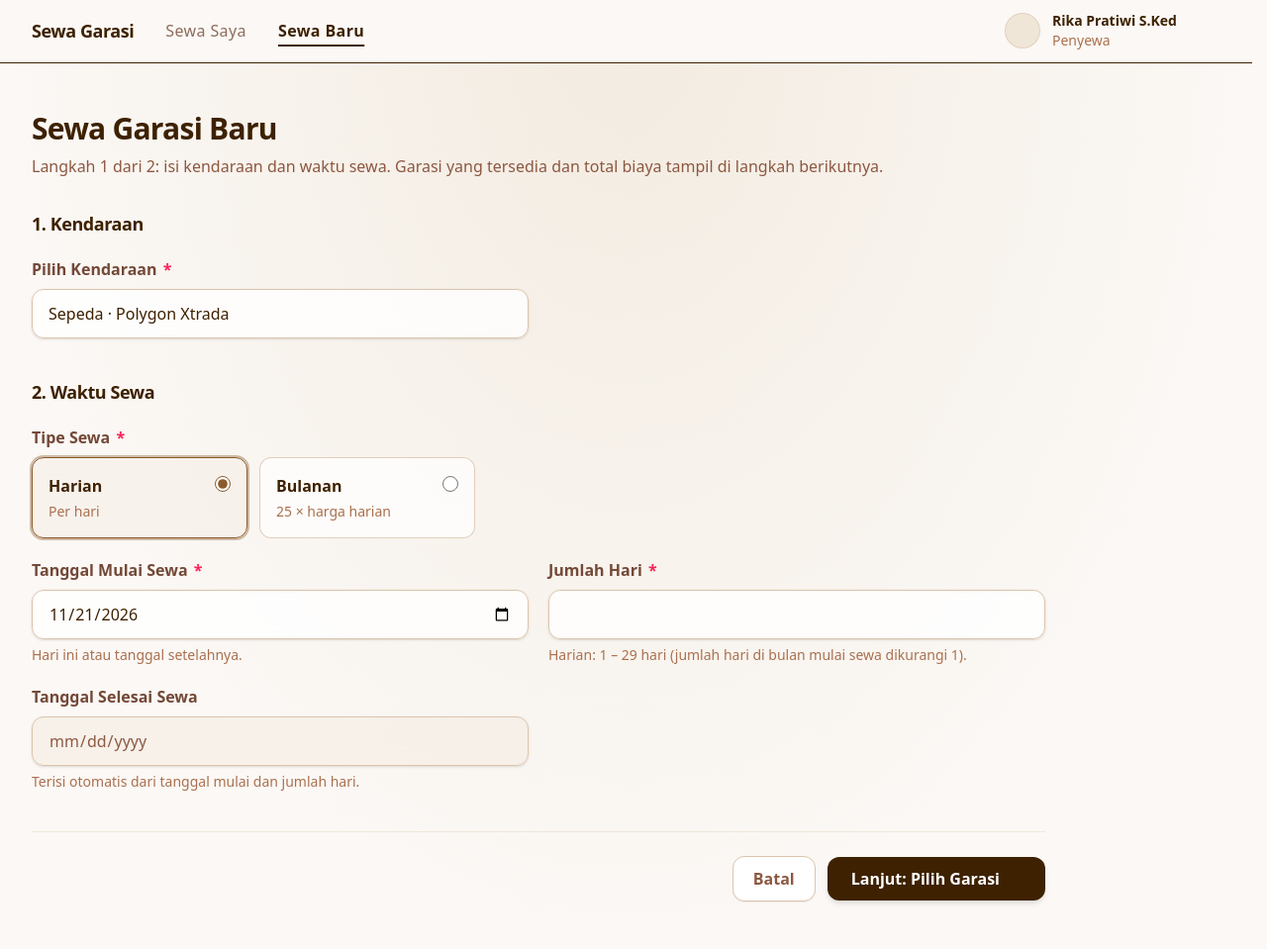
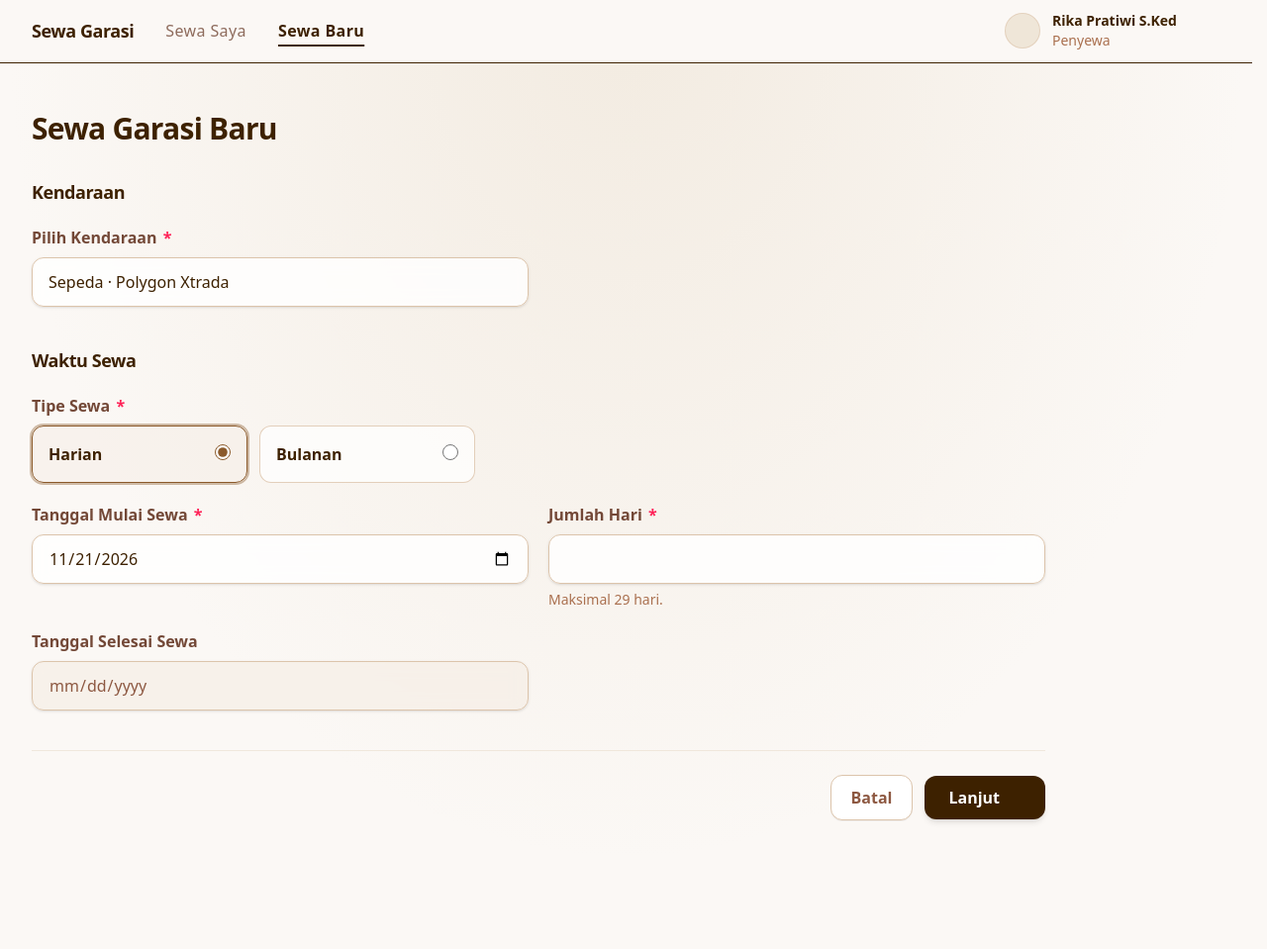
Before and after one commit to yohanajocelyn/certification, a Laravel app: page /rentals/create in a window 1280 px wide. Shown: the part 25-984 px from the top of the page at 99% size. After the commit the page ends 856 px from the top, so only its background shows below. Run offline with Laravel 12, Linux system fonts and the light colour scheme; a user stored in the database is signed in; data comes from the database, SQL or seed files in the repository; style sheets or scripts are compiled from the project's sources; some libraries are stand-ins or nearby versions.

Commit message:
Remove redundant page text

```diff
--- a/resources/views/admin/rentals/index.blade.php
+++ b/resources/views/admin/rentals/index.blade.php
@@ -1,8 +1,6 @@
 <x-layout title="Perpanjang Sewa">
-    <h1 class="text-2xl sm:text-3xl font-black text-primary-900 tracking-tight mb-2">Perpanjang Sewa</h1>
-    <p class="text-base text-primary-700 mb-6">
-        Garasi yang sedang disewa hari ini, {{ $today->translatedFormat('d F Y') }}. Pilih salah satu untuk memperpanjang.
-    </p>
+    <h1 class="text-2xl sm:text-3xl font-black text-primary-900 tracking-tight mb-1">Perpanjang Sewa</h1>
+    <p class="text-base text-primary-600 mb-6">Sedang disewa hari ini, {{ $today->translatedFormat('d F Y') }}</p>
 
     @if ($rentals->isEmpty())
         <x-empty-state icon="calendar-days" message="Tidak ada garasi yang sedang disewa hari ini." />
--- a/resources/views/admin/tenants/index.blade.php
+++ b/resources/views/admin/tenants/index.blade.php
@@ -12,10 +12,7 @@
 @endphp
 
 <x-layout title="Verifikasi Penyewa">
-    <h1 class="text-2xl sm:text-3xl font-black text-primary-900 tracking-tight mb-2">Verifikasi Penyewa</h1>
-    <p class="text-base text-primary-700 mb-6">
-        Cocokkan NIK dengan KTP pendaftar, lalu terima atau tolak pendaftarannya.
-    </p>
+    <h1 class="text-2xl sm:text-3xl font-black text-primary-900 tracking-tight mb-6">Verifikasi Penyewa</h1>
 
     <nav aria-label="Saring status pendaftaran" class="flex flex-wrap items-center gap-2 mb-6">
         @foreach ($statuses as $status)
--- a/resources/views/auth/login.blade.php
+++ b/resources/views/auth/login.blade.php
@@ -1,8 +1,7 @@
 <x-layout title="Masuk">
     <div class="w-full sm:max-w-md px-6 py-8 sm:px-8 sm:py-10 bg-white/80 backdrop-blur-md shadow-2xl sm:rounded-3xl border border-white/40">
         <div class="mb-6 sm:mb-8 text-center">
-            <h1 class="text-2xl sm:text-3xl font-black text-primary-900 mb-2 leading-tight">{{ config('app.name') }}</h1>
-            <p class="text-base text-primary-600 font-medium">Masuk ke akun Anda</p>
+            <h1 class="text-2xl sm:text-3xl font-black text-primary-900 leading-tight">{{ config('app.name') }}</h1>
         </div>
 
         <form method="POST" action="{{ route('login.store') }}" class="space-y-5">
--- a/resources/views/components/report-table.blade.php
+++ b/resources/views/components/report-table.blade.php
@@ -38,7 +38,4 @@
     </x-slot:foot>
 </x-table>
 
-<p class="text-sm text-primary-600 mt-3">
-    Pendapatan sewa = biaya sewa + isi baterai, dihitung pada tanggal mulai sewa.
-    Perpanjangan dihitung pada tanggal perpanjangan dibuat.
-</p>
+<p class="text-sm text-primary-600 mt-3">Sewa dihitung dari tanggal mulai, perpanjangan dari tanggal dibuat.</p>
--- a/resources/views/rentals/create.blade.php
+++ b/resources/views/rentals/create.blade.php
@@ -16,14 +16,11 @@
 
 <x-layout title="Sewa Garasi Baru">
     <div class="max-w-5xl">
-        <h1 class="text-2xl sm:text-3xl font-black text-primary-900 tracking-tight mb-2">Sewa Garasi Baru</h1>
-        <p class="text-base text-primary-700 mb-8">
-            Langkah 1 dari 2: isi kendaraan dan waktu sewa. Garasi yang tersedia dan total biaya tampil di langkah berikutnya.
-        </p>
+        <h1 class="text-2xl sm:text-3xl font-black text-primary-900 tracking-tight mb-8">Sewa Garasi Baru</h1>
 
         <form method="GET" action="{{ route('rentals.preview') }}" class="space-y-10">
             <section class="space-y-5" aria-labelledby="vehicle-heading">
-                <h2 id="vehicle-heading" class="{{ $sectionTitle }}">1. Kendaraan</h2>
+                <h2 id="vehicle-heading" class="{{ $sectionTitle }}">Kendaraan</h2>
 
                 <div class="md:max-w-[calc(50%-0.625rem)]">
                     <x-select name="vehicle_id" label="Pilih Kendaraan" required
@@ -61,15 +58,12 @@
                         <x-input name="current_battery_kwh" id="current_battery_kwh_existing" type="number"
                                  label="Sisa Baterai Saat Ini (kWh)" required
                                  min="0" step="0.01" :value="$defaults['current_battery_kwh'] ?? null" />
-                        <p class="text-sm text-primary-600 mt-1.5">
-                            Di Garasi Mobil Listrik, baterai diisi sampai penuh dan biayanya dihitung per kWh.
-                        </p>
                     </x-show-when>
                 @endif
             </section>
 
             <section class="space-y-5" aria-labelledby="period-heading">
-                <h2 id="period-heading" class="{{ $sectionTitle }}">2. Waktu Sewa</h2>
+                <h2 id="period-heading" class="{{ $sectionTitle }}">Waktu Sewa</h2>
 
                 <fieldset>
                     <legend class="block font-semibold text-base text-primary-800 mb-2">
@@ -78,7 +72,6 @@
                     <div class="grid grid-cols-2 gap-3 md:max-w-md">
                         @foreach ($rentalTypes as $rentalType)
                             <x-choice-card name="rental_type" :value="$rentalType->value" :label="$rentalType->label()"
-                                           :description="$rentalType === RentalType::Monthly ? Rental::MONTHLY_PRICE_MULTIPLIER.' × harga harian' : 'Per hari'"
                                            :checked="$selectedRentalType === $rentalType->value" required />
                         @endforeach
                     </div>
@@ -91,7 +84,6 @@
                     <div>
                         <x-input name="start_date" type="date" label="Tanggal Mulai Sewa" required
                                  min="{{ $today->toDateString() }}" :value="$startDate->toDateString()" />
-                        <p class="text-sm text-primary-600 mt-1.5">Hari ini atau tanggal setelahnya.</p>
                     </div>
 
                     <div>
@@ -102,13 +94,13 @@
                                  :value="$isMonthly ? $monthDays : ($defaults['days'] ?? null)"
                                  data-rental-days
                                  data-monthly-value="{{ RentalType::Monthly->value }}"
-                                 data-daily-hint="Harian: 1 – :max hari (jumlah hari di bulan mulai sewa dikurangi 1)."
-                                 data-monthly-hint="Bulanan: otomatis :days hari, sesuai jumlah hari di bulan mulai sewa." />
+                                 data-daily-hint="Maksimal :max hari."
+                                 data-monthly-hint="Otomatis :days hari (1 bulan)." />
                         <p class="text-sm text-primary-600 mt-1.5" data-rental-days-hint>
                             @if ($isMonthly)
-                                Bulanan: otomatis {{ $monthDays }} hari, sesuai jumlah hari di bulan mulai sewa.
+                                Otomatis {{ $monthDays }} hari (1 bulan).
                             @else
-                                Harian: 1 – {{ $monthDays - 1 }} hari (jumlah hari di bulan mulai sewa dikurangi 1).
+                                Maksimal {{ $monthDays - 1 }} hari.
                             @endif
                         </p>
                     </div>
@@ -117,7 +109,6 @@
                         {{-- Display only, never submitted: the server works out the end date itself. --}}
                         <x-input name="end_date_display" id="end_date" type="date" label="Tanggal Selesai Sewa" readonly
                                  form="" :value="$initialEndDate?->toDateString()" data-rental-end-date />
-                        <p class="text-sm text-primary-600 mt-1.5">Terisi otomatis dari tanggal mulai dan jumlah hari.</p>
                     </div>
                 </div>
             </section>
@@ -125,7 +116,7 @@
             <div class="flex items-center justify-end gap-3 pt-6 border-t border-primary-200/60">
                 <x-link-button :href="route('rentals.index')" variant="secondary">Batal</x-link-button>
                 <x-button type="submit">
-                    Lanjut: Pilih Garasi
+                    Lanjut
                     <x-heroicon-o-arrow-right class="w-4 h-4" />
                 </x-button>
             </div>
```
Also changed, not shown: docs/ui-reference.md (+11 -0 lines), resources/views/admin/garages/create.blade.php (+4 -11 lines), resources/views/admin/rentals/extensions/create.blade.php (+2 -8 lines), resources/views/admin/rentals/extensions/preview.blade.php (+2 -5 lines), resources/views/rentals/preview.blade.php (+8 -14 lines), tests/Feature/Admin/GarageControllerTest.php (+3 -3 lines), tests/Feature/Auth/LoginTest.php (+1 -1 lines), tests/Feature/RentalControllerTest.php (+1 -1 lines).
